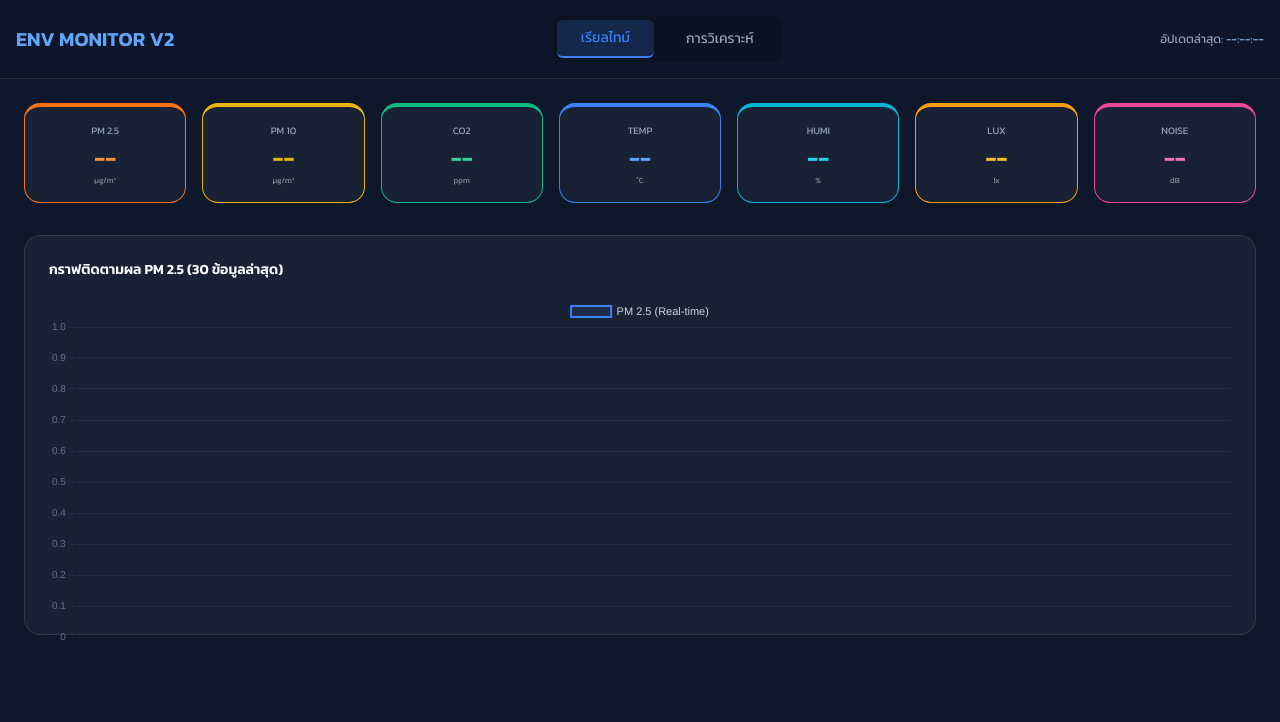
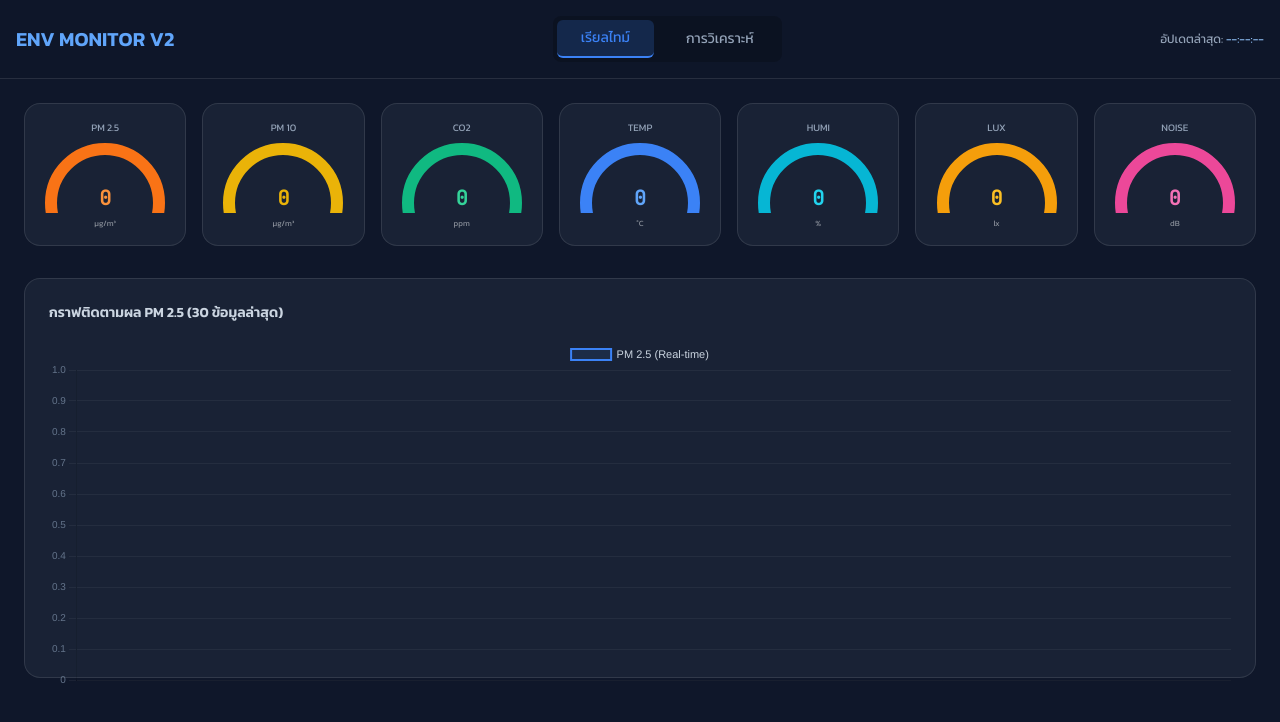
Before and after one commit to bkelec/sensor-dashboard, a plain HTML site: page page2.html in a window 1280 px wide. Drawn offline with nearby package versions, Linux system fonts and the light colour scheme; no server answers.

Commit message:
Add files via upload

```diff
--- a/page2.html
+++ b/page2.html
@@ -6,7 +6,7 @@
     <title>Environmental Monitoring System V2</title>
     <script src="https://cdn.tailwindcss.com"></script>
     <script src="https://cdn.jsdelivr.net/npm/chart.js"></script>
-    <link href="https://fonts.googleapis.com/css2?family=Kanit:wght@300;400;600&display=swap" rel="stylesheet">
+    <link href="https://fonts.googleapis.com/css2?family=Kanit:wght@300;400;600&family=JetBrains+Mono&display=swap" rel="stylesheet">
     <style>
         body {
             background-color: #0f172a;
@@ -31,6 +31,45 @@
         .page { display: none; }
         .page.active { display: block; animation: fadeIn 0.5s ease-in-out; }
         @keyframes fadeIn { from { opacity: 0; } to { opacity: 1; } }
+
+        /* Gauge Styles */
+        .gauge-container {
+            position: relative;
+            width: 120px;
+            height: 70px;
+            margin: 0 auto;
+            overflow: hidden;
+        }
+        .gauge-bg {
+            width: 120px;
+            height: 120px;
+            border-radius: 50%;
+            border: 12px solid #1e293b;
+            border-bottom-color: transparent;
+            transform: rotate(-45deg);
+        }
+        .gauge-fill {
+            position: absolute;
+            top: 0; left: 0;
+            width: 120px;
+            height: 120px;
+            border-radius: 50%;
+            border: 12px solid #3b82f6;
+            border-bottom-color: transparent;
+            border-left-color: transparent;
+            transform: rotate(-45deg);
+            transition: transform 1s cubic-bezier(0.4, 0, 0.2, 1);
+        }
+        .gauge-value {
+            position: absolute;
+            bottom: 0;
+            left: 0;
+            width: 100%;
+            text-align: center;
+            font-family: 'JetBrains Mono', monospace;
+            font-weight: bold;
+            font-size: 1.25rem;
+        }
     </style>
 </head>
 <body class="min-h-screen">
@@ -52,46 +91,87 @@
         <!-- หน้าที่ 1: Real-time -->
         <div id="page-realtime" class="page active">
             <div class="grid grid-cols-2 md:grid-cols-4 lg:grid-cols-7 gap-4 mb-8">
-                <!-- การ์ดตัวเลข -->
-                <div class="glass-card p-4 text-center border-t-4 border-orange-500">
-                    <p class="text-[10px] uppercase text-slate-400 mb-1">PM 2.5</p>
-                    <p id="v-pm25" class="text-2xl font-bold text-orange-400">--</p>
-                    <p class="text-[8px] opacity-50">µg/m³</p>
+
+                <!-- Gauge: PM 2.5 -->
+                <div class="glass-card p-4 text-center">
+                    <p class="text-[10px] uppercase text-slate-400 mb-2">PM 2.5</p>
+                    <div class="gauge-container">
+                        <div class="gauge-bg"></div>
+                        <div id="g-pm25" class="gauge-fill" style="border-color: #f97316;"></div>
+                        <div id="v-pm25" class="gauge-value text-orange-400">0</div>
+                    </div>
+                    <p class="text-[8px] opacity-50 mt-1">µg/m³</p>
                 </div>
-                <div class="glass-card p-4 text-center border-t-4 border-yellow-500">
-                    <p class="text-[10px] uppercase text-slate-400 mb-1">PM 10</p>
-                    <p id="v-pm10" class="text-2xl font-bold text-yellow-500">--</p>
-                    <p class="text-[8px] opacity-50">µg/m³</p>
+
+                <!-- Gauge: PM 10 -->
+                <div class="glass-card p-4 text-center">
+                    <p class="text-[10px] uppercase text-slate-400 mb-2">PM 10</p>
+                    <div class="gauge-container">
+                        <div class="gauge-bg"></div>
+                        <div id="g-pm10" class="gauge-fill" style="border-color: #eab308;"></div>
+                        <div id="v-pm10" class="gauge-value text-yellow-500">0</div>
+                    </div>
+                    <p class="text-[8px] opacity-50 mt-1">µg/m³</p>
                 </div>
-                <div class="glass-card p-4 text-center border-t-4 border-emerald-500">
-                    <p class="text-[10px] uppercase text-slate-400 mb-1">CO2</p>
-                    <p id="v-co2" class="text-2xl font-bold text-emerald-400">--</p>
-                    <p class="text-[8px] opacity-50">ppm</p>
+
+                <!-- Gauge: CO2 -->
+                <div class="glass-card p-4 text-center">
+                    <p class="text-[10px] uppercase text-slate-400 mb-2">CO2</p>
+                    <div class="gauge-container">
+                        <div class="gauge-bg"></div>
+                        <div id="g-co2" class="gauge-fill" style="border-color: #10b981;"></div>
+                        <div id="v-co2" class="gauge-value text-emerald-400">0</div>
+                    </div>
+                    <p class="text-[8px] opacity-50 mt-1">ppm</p>
                 </div>
-                <div class="glass-card p-4 text-center border-t-4 border-blue-500">
-                    <p class="text-[10px] uppercase text-slate-400 mb-1">TEMP</p>
-                    <p id="v-temp" class="text-2xl font-bold text-blue-400">--</p>
-                    <p class="text-[8px] opacity-50">°C</p>
+
+                <!-- Gauge: Temp -->
+                <div class="glass-card p-4 text-center">
+                    <p class="text-[10px] uppercase text-slate-400 mb-2">TEMP</p>
+                    <div class="gauge-container">
+                        <div class="gauge-bg"></div>
+                        <div id="g-temp" class="gauge-fill" style="border-color: #3b82f6;"></div>
+                        <div id="v-temp" class="gauge-value text-blue-400">0</div>
+                    </div>
+                    <p class="text-[8px] opacity-50 mt-1">°C</p>
                 </div>
-                <div class="glass-card p-4 text-center border-t-4 border-cyan-500">
-                    <p class="text-[10px] uppercase text-slate-400 mb-1">HUMI</p>
-                    <p id="v-humi" class="text-2xl font-bold text-cyan-400">--</p>
-                    <p class="text-[8px] opacity-50">%</p>
+
+                <!-- Gauge: Humi -->
+                <div class="glass-card p-4 text-center">
+                    <p class="text-[10px] uppercase text-slate-400 mb-2">HUMI</p>
+                    <div class="gauge-container">
+                        <div class="gauge-bg"></div>
+                        <div id="g-humi" class="gauge-fill" style="border-color: #06b6d4;"></div>
+                        <div id="v-humi" class="gauge-value text-cyan-400">0</div>
+                    </div>
+                    <p class="text-[8px] opacity-50 mt-1">%</p>
                 </div>
-                <div class="glass-card p-4 text-center border-t-4 border-amber-500">
-                    <p class="text-[10px] uppercase text-slate-400 mb-1">LUX</p>
-                    <p id="v-lux" class="text-2xl font-bold text-amber-400">--</p>
-                    <p class="text-[8px] opacity-50">lx</p>
+
+                <!-- Gauge: Lux -->
+                <div class="glass-card p-4 text-center">
+                    <p class="text-[10px] uppercase text-slate-400 mb-2">LUX</p>
+                    <div class="gauge-container">
+                        <div class="gauge-bg"></div>
+                        <div id="g-lux" class="gauge-fill" style="border-color: #f59e0b;"></div>
+                        <div id="v-lux" class="gauge-value text-amber-400">0</div>
+                    </div>
+                    <p class="text-[8px] opacity-50 mt-1">lx</p>
                 </div>
-                <div class="glass-card p-4 text-center border-t-4 border-pink-500">
-                    <p class="text-[10px] uppercase text-slate-400 mb-1">NOISE</p>
-                    <p id="v-noise" class="text-2xl font-bold text-pink-400">--</p>
-                    <p class="text-[8px] opacity-50">dB</p>
+
+                <!-- Gauge: Noise -->
+                <div class="glass-card p-4 text-center">
+                    <p class="text-[10px] uppercase text-slate-400 mb-2">NOISE</p>
+                    <div class="gauge-container">
+                        <div class="gauge-bg"></div>
+                        <div id="g-noise" class="gauge-fill" style="border-color: #ec4899;"></div>
+                        <div id="v-noise" class="gauge-value text-pink-400">0</div>
+                    </div>
+                    <p class="text-[8px] opacity-50 mt-1">dB</p>
                 </div>
             </div>
 
             <div class="glass-card p-6 h-[400px]">
-                <h3 class="text-sm font-semibold mb-4">กราฟติดตามผล PM 2.5 (30 ข้อมูลล่าสุด)</h3>
+                <h3 class="text-sm font-semibold mb-4 text-slate-300">กราฟติดตามผล PM 2.5 (30 ข้อมูลล่าสุด)</h3>
                 <canvas id="liveChart"></canvas>
             </div>
         </div>
@@ -125,9 +205,8 @@
 
     <script>
         const csvUrl = 'https://docs.google.com/spreadsheets/d/e/2PACX-1vTxafzEZXrZywZVvVc_9f9Xq6xK-AyORBFnUZL7HmGz6akXzCyTIUposMG2ARokrypOfCTpZcsXydfF/pub?gid=920439731&single=true&output=csv';
-
-        // ลำดับคอลัมน์: 0:Timestamp, 2:Time, 4:PM25, 5:PM10, 6:Temp, 7:Humi, 8:Lux, 9:Noise, 10:CO2
         const COL = { TIME: 2, PM25: 4, PM10: 5, TEMP: 6, HUMI: 7, LUX: 8, NOISE: 9, CO2: 10 };
+        const LIMITS = { PM25: 150, PM10: 200, CO2: 2000, TEMP: 50, HUMI: 100, LUX: 1000, NOISE: 120 };
 
         let charts = {};
 
@@ -136,6 +215,13 @@
             document.querySelectorAll('.nav-btn').forEach(el => el.classList.remove('active'));
             document.getElementById('page-' + p).classList.add('active');
             document.getElementById('btn-' + p).classList.add('active');
+        }
+
+        function setGauge(id, value, max) {
+            const percent = Math.min((value / max) * 100, 100);
+            const rotation = (percent * 1.8) - 45; // คำนวณองศาจาก 0-180 เทียบกับ -45 ถึง 135
+            document.getElementById('g-' + id).style.transform = `rotate(${rotation}deg)`;
+            document.getElementById('v-' + id).innerText = Math.round(value);
         }
 
         function initChart(id, datasets) {
@@ -163,16 +249,17 @@
                 if (rows.length === 0) return;
 
                 const latest = rows[rows.length - 1];
-                const history = rows.slice(-50); // ดึง 50 แถวล่าสุดมาวิเคราะห์
+                const history = rows.slice(-50);
 
-                // อัปเดตตัวเลข
-                document.getElementById('v-pm25').innerText = latest[COL.PM25];
-                document.getElementById('v-pm10').innerText = latest[COL.PM10];
-                document.getElementById('v-co2').innerText = latest[COL.CO2];
-                document.getElementById('v-temp').innerText = latest[COL.TEMP];
-                document.getElementById('v-humi').innerText = latest[COL.HUMI];
-                document.getElementById('v-lux').innerText = latest[COL.LUX];
-                document.getElementById('v-noise').innerText = latest[COL.NOISE];
+                // อัปเดต Gauges
+                setGauge('pm25', latest[COL.PM25], LIMITS.PM25);
+                setGauge('pm10', latest[COL.PM10], LIMITS.PM10);
+                setGauge('co2', latest[COL.CO2], LIMITS.CO2);
+                setGauge('temp', latest[COL.TEMP], LIMITS.TEMP);
+                setGauge('humi', latest[COL.HUMI], LIMITS.HUMI);
+                setGauge('lux', latest[COL.LUX], LIMITS.LUX);
+                setGauge('noise', latest[COL.NOISE], LIMITS.NOISE);
+
                 document.getElementById('last-update').innerText = new Date().toLocaleTimeString();
 
                 const labels = history.map(r => r[COL.TIME]);
@@ -228,7 +315,7 @@
             charts.anNoise = initChart('anNoise', [{ label: 'Noise (dB)', borderColor: '#ec4899' }]);
 
             updateData();
-            setInterval(updateData, 10000); // อัปเดตทุก 10 วินาที
+            setInterval(updateData, 10000);
         };
     </script>
 </body>
```
